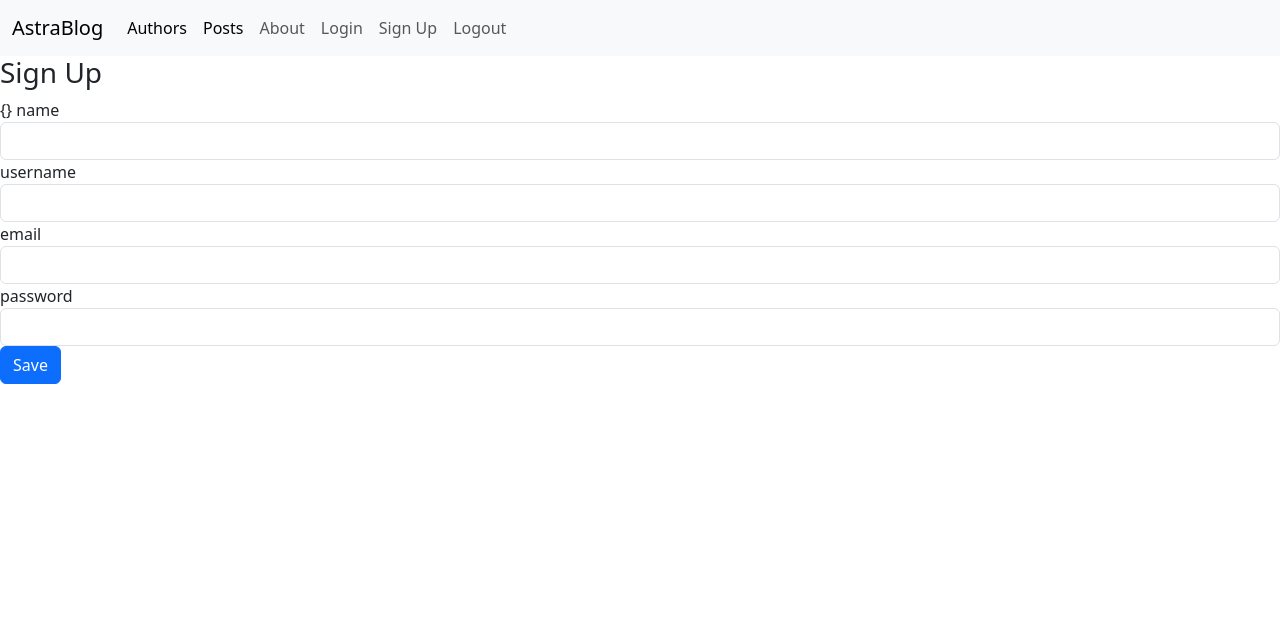
After one commit to AndreyPerekosov/homework_python_web, a Flask app: page /auth/signup in a window 1280 px wide. The commit adds this page. Shown: the top 624 px of the page. Run offline with Flask 3, Linux system fonts and the light colour scheme.

Commit message:
done hw_06

```diff
--- a/homework_06/main.py
+++ b/homework_06/main.py
@@ -3,23 +3,40 @@ import os
 import click
 from flask import Flask, render_template
 from flask_migrate import Migrate
+from flask_login import LoginManager
 
 from blogproject import User, Post
 from blogproject.database import db
 from views.about import about_app
+from views.auth import auth_app
 from views.authors import authors_app
 from views.posts import posts_app
 
-PG_CONN_URI = os.environ.get("SQLALCHEMY_PG_CONN_URI") or "postgresql+pg8000://user:password@localhost/postgres"
+PG_CONN_URI = os.environ.get("SQLALCHEMY_PG_CONN_URI") or "postgresql+pg8000://user:password@pg:5432/postgres"
 
 app = Flask(__name__)
+# simple key only for develop purpose
+app.config['SECRET_KEY'] = 'secret-key-goes-here'
+
 app.config['SQLALCHEMY_DATABASE_URI'] = PG_CONN_URI
+
 db.init_app(app)
+
 migrate = Migrate(app, db)
 
 app.register_blueprint(about_app, url_prefix="/about")
 app.register_blueprint(posts_app, url_prefix="/posts")
 app.register_blueprint(authors_app, url_prefix="/authors")
+app.register_blueprint(auth_app, url_prefix="/auth")
+
+login_manager = LoginManager()
+login_manager.login_view = 'auth_app.login'
+login_manager.init_app(app)
+
+
+@login_manager.user_loader
+def load_user(user_id):
+    return db.session.execute(db.select(User).filter_by(id=int(user_id))).first()[0]
 
 
 @app.cli.command("fill-db")
@@ -30,6 +47,7 @@ def fill_in_table(num):
         tmp_ath = User(name='user' + str(num),
                        username='suruser' + str(num),
                        email='user' + str(num) + '@mail.com')
+        tmp_ath.set_password('test' + str(num))
         db.session.add(tmp_ath)
         for num_post in range(2):
             tmp_post = Post(title='Far' + str(num * num_post), body='far, far away', user=tmp_ath)
--- a/homework_06/pyproject.toml
+++ b/homework_06/pyproject.toml
@@ -13,6 +13,7 @@ flask = "^3.0.0"
 flask-sqlalchemy = "^3.1.1"
 flask-migrate = "^4.0.5"
 flask-wtf = "^1.2.1"
+flask-login = "^0.6.3"
 
 
 [tool.poetry.group.dev.dependencies]
--- /dev/null
+++ b/homework_06/templates/auth/signup.html
@@ -0,0 +1,17 @@
+{% extends "base.html" %}
+
+{% block content %}
+<div class="column is-4 is-offset-4">
+    <h3 class="title">Sign Up</h3>
+    <div class="box">
+        <form method="POST">
+            {{ form.errors }}
+            {{ form.name.label }} {{ form.name(class="form-control") }}
+            {{ form.username.label }} {{ form.username(class="form-control") }}
+            {{ form.email.label }} {{ form.email(class="form-control") }}
+            {{ form.password.label }} {{ form.password(class="form-control") }}
+        <input class="btn btn-primary" type="submit" value="Save">
+        </form>
+    </div>
+</div>
+{% endblock %}
--- a/homework_06/templates/authors/author.html
+++ b/homework_06/templates/authors/author.html
@@ -10,7 +10,9 @@
                 <h5 class="card-title">{{ post.title }}</h5>
                 <p class="card-text">{{ post.body }}</p>
                 <a href={{ url_for('posts_app.post', auth_id=author.id, post_id=post.id) }} class="btn btn-primary">To post</a>
+                {% if current_user.is_authenticated and current_user.id == author.id%}
                     <form method="POST"><button class="btn btn-primary" formaction={{ url_for('authors_app.post_delete', user_id=author.id, post_id=post.id) }}>Delete post</button></form>
+                {% endif %}
               </div>
             </div>
           </li>
@@ -19,6 +21,7 @@
         No posts
     {% endif %}
     </ul>
+    {% if current_user.is_authenticated and current_user.id == author.id%}
         <h1>Create post</h1>
         <form method="POST">
             {{ form.errors }}
@@ -26,4 +29,5 @@
             {{ form.body.label }} {{ form.body(class="form-control") }}
             <input class="btn btn-primary" type="submit" value="Save">
         </form>
+    {% endif %}
 {% endblock %}
--- a/homework_06/templates/base.html
+++ b/homework_06/templates/base.html
@@ -24,6 +24,15 @@
             <li class="nav-item">
               <a class="nav-link" href={{ url_for('about_app.about') }}>About</a>
             </li>
+            <li class="nav-item">
+              <a class="nav-link" href={{ url_for('auth_app.login') }}>Login</a>
+            </li>
+            <li class="nav-item">
+              <a class="nav-link" href={{ url_for('auth_app.signup') }}>Sign Up</a>
+            </li>
+            <li class="nav-item">
+              <a class="nav-link" href={{ url_for('auth_app.logout') }}>Logout</a>
+            </li>
           </ul>
         </div>
       </div>
--- /dev/null
+++ b/homework_06/views/auth.py
@@ -0,0 +1,56 @@
+from flask import (
+    Blueprint,
+    render_template, redirect, url_for, request, flash,
+)
+from flask_login import login_user, login_required, logout_user
+
+from blogproject import User
+from blogproject.database import db
+from views.forms import SignupForm, LoginForm
+
+auth_app = Blueprint("auth_app", __name__)
+
+
+@auth_app.route('/login', endpoint='login', methods=['GET', 'POST'])
+def login():
+    form = LoginForm(meta={'csrf': False})
+    if form.validate_on_submit():
+        email = form.email.data
+        password = form.password.data
+        remember = True if request.form.get('remember') else False
+        user = db.session.execute(db.select(User).filter_by(email=email)).first()[0]
+        if not user or not user.check_password(password):
+            flash('Please check your login details and try again.')
+            return redirect(url_for('auth_app.login'))
+        login_user(user, remember=remember)
+        return redirect(url_for('index'))
+    return render_template('auth/login.html', form=form)
+
+
+@auth_app.route('/signup', endpoint='signup', methods=['GET', 'POST'])
+def signup():
+    form = SignupForm(meta={'csrf': False})
+    if form.validate_on_submit():
+        email = form.email.data
+        name = form.name.data
+        username = form.username.data
+        password = form.password.data
+        user = db.session.execute(db.select(User).filter_by(email=email)).one_or_none()
+
+        if user:
+            return redirect(url_for('auth_app.signup'))
+
+        new_user = User(email=email, name=name, username=username)
+        new_user.set_password(password)
+        db.session.add(new_user)
+        db.session.commit()
+        return redirect(url_for('auth_app.login'))
+
+    return render_template('auth/signup.html', form=form)
+
+
+@auth_app.route('/logout', endpoint='logout')
+@login_required
+def logout():
+    logout_user()
+    return redirect(url_for('index'))
--- a/homework_06/views/forms.py
+++ b/homework_06/views/forms.py
@@ -1,8 +1,20 @@
 from flask_wtf import FlaskForm
 from wtforms import StringField
-from wtforms.validators import Length, DataRequired
+from wtforms.validators import Length, DataRequired, Email
 
 
 class PostForm(FlaskForm):
     title = StringField('title', validators=[Length(max=120), DataRequired()])
     body = StringField('body')
+
+
+class SignupForm(FlaskForm):
+    name = StringField('name', validators=[Length(max=100), DataRequired()])
+    username = StringField('username', validators=[Length(max=100), DataRequired()])
+    email = StringField('email', validators=[Length(max=120)])
+    password = StringField('password', validators=[Length(min=4)])
+
+
+class LoginForm(FlaskForm):
+    email = StringField('email', validators=[Length(max=120)])
+    password = StringField('password', validators=[Length(min=4)])
```
Also changed, not shown: homework_06/blogproject/user.py (+11 -1 lines), homework_06/docker-compose.yaml (+17 -4 lines), homework_06/migrations/versions/cb7d71fe3c92_.py (added, +32 -0 lines), homework_06/templates/auth/login.html (added, +21 -0 lines), homework_06/views/authors.py (+9 -5 lines), 4 other files. Lines whose indentation alone changed are shown as unchanged.
